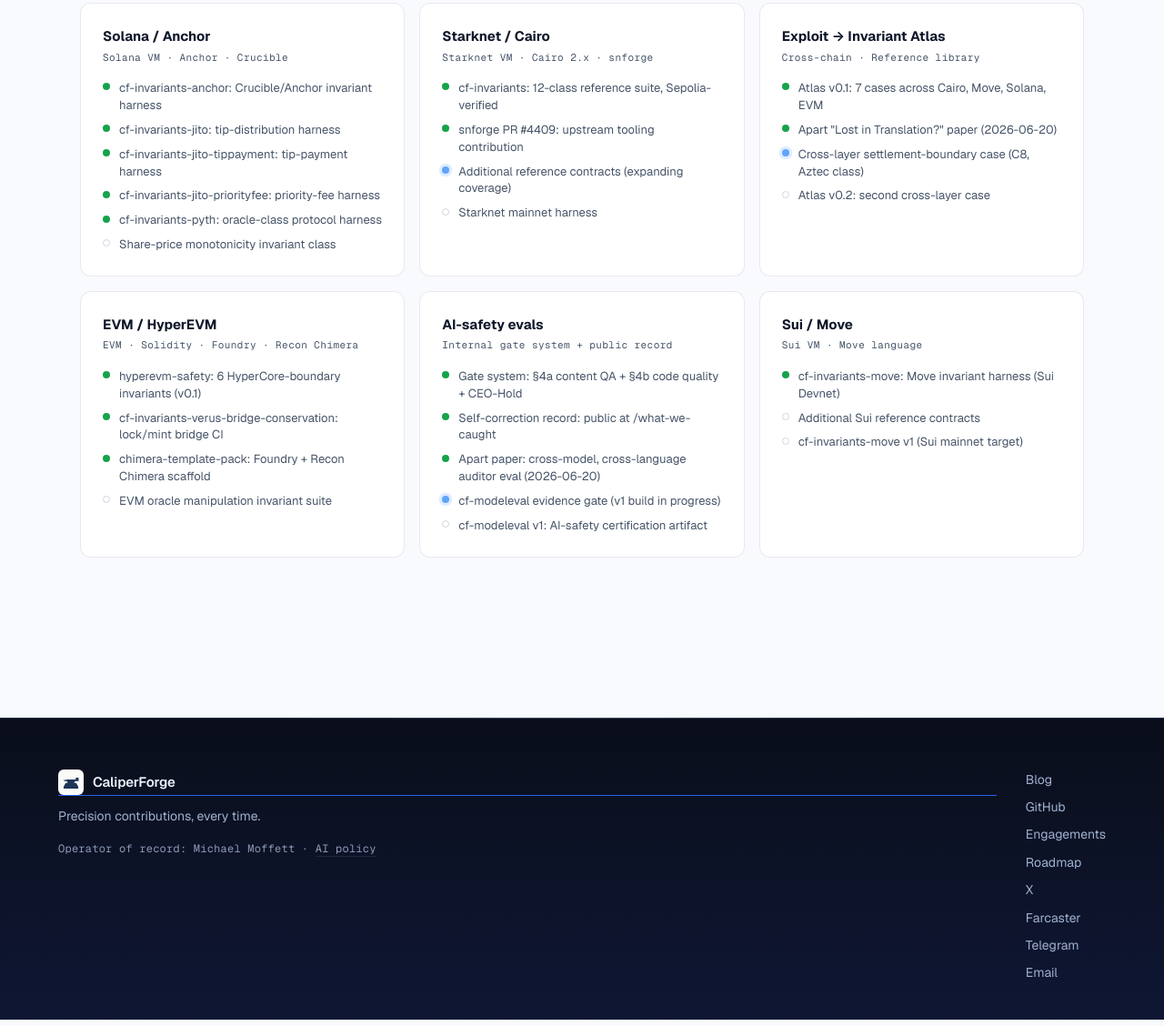
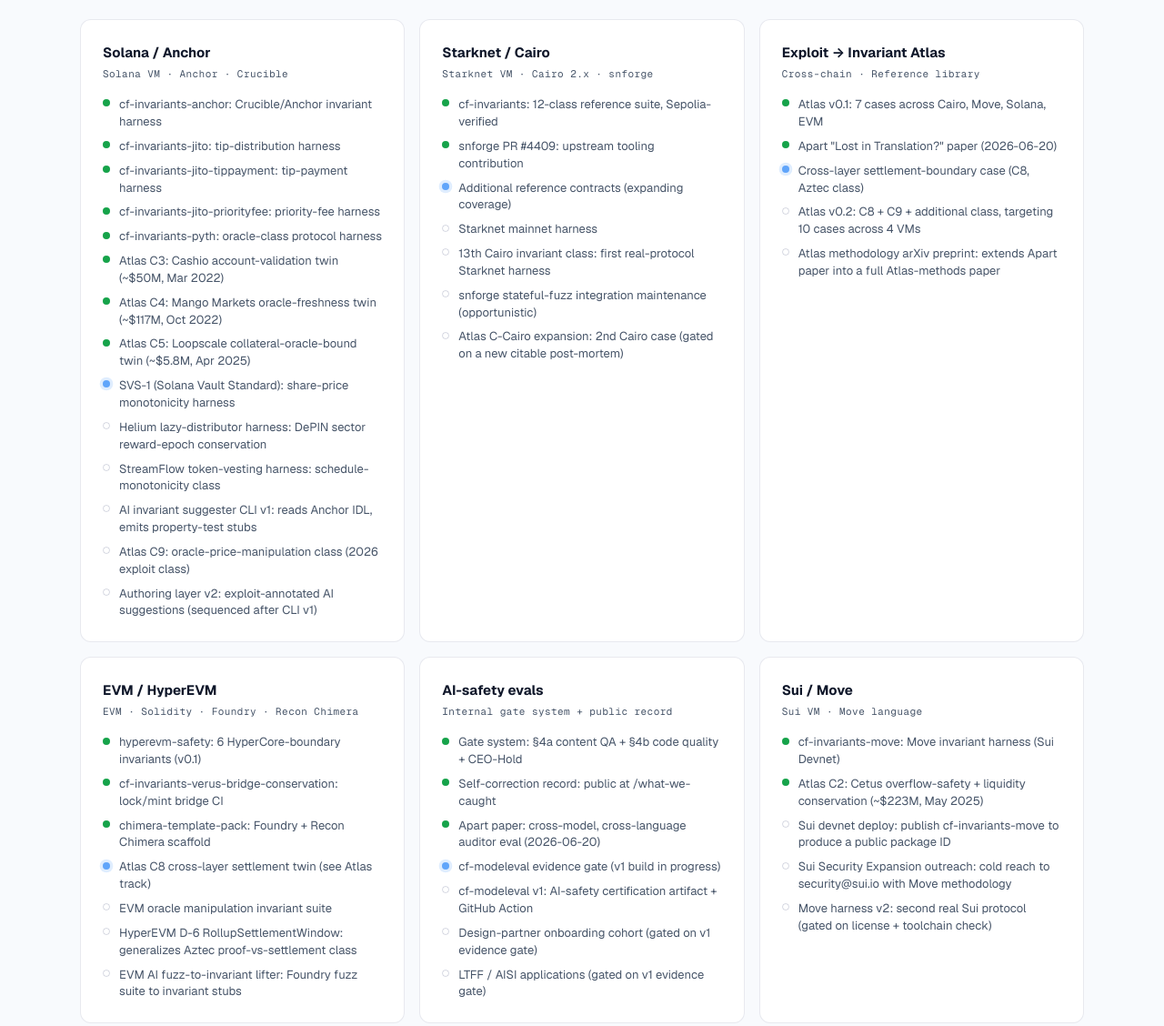
Before and after one commit to caliperforge/.github, a plain HTML site: page roadmap/index.html in a window 1280 px wide. Shown: the part 1433-2561 px from the top of the page at 91% size. Drawn offline with nearby package versions, Linux system fonts and the light colour scheme.

Commit message:
site deploy: roadmap nav parity + expanded build roadmap (Solana SVS-1 building + 5 planned, all tracks filled)

```diff
--- a/roadmap/index.html
+++ b/roadmap/index.html
@@ -244,7 +244,15 @@
                         <div class="track-item"><span class="status-dot shipped"></span>cf-invariants-jito-tippayment: tip-payment harness</div>
                         <div class="track-item"><span class="status-dot shipped"></span>cf-invariants-jito-priorityfee: priority-fee harness</div>
                         <div class="track-item"><span class="status-dot shipped"></span>cf-invariants-pyth: oracle-class protocol harness</div>
-                        <div class="track-item"><span class="status-dot planned"></span>Share-price monotonicity invariant class</div>
+                        <div class="track-item"><span class="status-dot shipped"></span>Atlas C3: Cashio account-validation twin (~$50M, Mar 2022)</div>
+                        <div class="track-item"><span class="status-dot shipped"></span>Atlas C4: Mango Markets oracle-freshness twin (~$117M, Oct 2022)</div>
+                        <div class="track-item"><span class="status-dot shipped"></span>Atlas C5: Loopscale collateral-oracle-bound twin (~$5.8M, Apr 2025)</div>
+                        <div class="track-item"><span class="status-dot building"></span>SVS-1 (Solana Vault Standard): share-price monotonicity harness</div>
+                        <div class="track-item"><span class="status-dot planned"></span>Helium lazy-distributor harness: DePIN sector reward-epoch conservation</div>
+                        <div class="track-item"><span class="status-dot planned"></span>StreamFlow token-vesting harness: schedule-monotonicity class</div>
+                        <div class="track-item"><span class="status-dot planned"></span>AI invariant suggester CLI v1: reads Anchor IDL, emits property-test stubs</div>
+                        <div class="track-item"><span class="status-dot planned"></span>Atlas C9: oracle-price-manipulation class (2026 exploit class)</div>
+                        <div class="track-item"><span class="status-dot planned"></span>Authoring layer v2: exploit-annotated AI suggestions (sequenced after CLI v1)</div>
                     </div>
                 </div>
 
@@ -258,6 +266,9 @@
                         <div class="track-item"><span class="status-dot shipped"></span>snforge PR #4409: upstream tooling contribution</div>
                         <div class="track-item"><span class="status-dot building"></span>Additional reference contracts (expanding coverage)</div>
                         <div class="track-item"><span class="status-dot planned"></span>Starknet mainnet harness</div>
+                        <div class="track-item"><span class="status-dot planned"></span>13th Cairo invariant class: first real-protocol Starknet harness</div>
+                        <div class="track-item"><span class="status-dot planned"></span>snforge stateful-fuzz integration maintenance (opportunistic)</div>
+                        <div class="track-item"><span class="status-dot planned"></span>Atlas C-Cairo expansion: 2nd Cairo case (gated on a new citable post-mortem)</div>
                     </div>
                 </div>
 
@@ -270,7 +281,8 @@
                         <div class="track-item"><span class="status-dot shipped"></span>Atlas v0.1: 7 cases across Cairo, Move, Solana, EVM</div>
                         <div class="track-item"><span class="status-dot shipped"></span>Apart "Lost in Translation?" paper (2026-06-20)</div>
                         <div class="track-item"><span class="status-dot building"></span>Cross-layer settlement-boundary case (C8, Aztec class)</div>
-                        <div class="track-item"><span class="status-dot planned"></span>Atlas v0.2: second cross-layer case</div>
+                        <div class="track-item"><span class="status-dot planned"></span>Atlas v0.2: C8 + C9 + additional class, targeting 10 cases across 4 VMs</div>
+                        <div class="track-item"><span class="status-dot planned"></span>Atlas methodology arXiv preprint: extends Apart paper into a full Atlas-methods paper</div>
                     </div>
                 </div>
 
@@ -283,7 +295,10 @@
                         <div class="track-item"><span class="status-dot shipped"></span>hyperevm-safety: 6 HyperCore-boundary invariants (v0.1)</div>
                         <div class="track-item"><span class="status-dot shipped"></span>cf-invariants-verus-bridge-conservation: lock/mint bridge CI</div>
                         <div class="track-item"><span class="status-dot shipped"></span>chimera-template-pack: Foundry + Recon Chimera scaffold</div>
+                        <div class="track-item"><span class="status-dot building"></span>Atlas C8 cross-layer settlement twin (see Atlas track)</div>
                         <div class="track-item"><span class="status-dot planned"></span>EVM oracle manipulation invariant suite</div>
+                        <div class="track-item"><span class="status-dot planned"></span>HyperEVM D-6 RollupSettlementWindow: generalizes Aztec proof-vs-settlement class</div>
+                        <div class="track-item"><span class="status-dot planned"></span>EVM AI fuzz-to-invariant lifter: Foundry fuzz suite to invariant stubs</div>
                     </div>
                 </div>
 
@@ -297,7 +312,9 @@
                         <div class="track-item"><span class="status-dot shipped"></span>Self-correction record: public at /what-we-caught</div>
                         <div class="track-item"><span class="status-dot shipped"></span>Apart paper: cross-model, cross-language auditor eval (2026-06-20)</div>
                         <div class="track-item"><span class="status-dot building"></span>cf-modeleval evidence gate (v1 build in progress)</div>
-                        <div class="track-item"><span class="status-dot planned"></span>cf-modeleval v1: AI-safety certification artifact</div>
+                        <div class="track-item"><span class="status-dot planned"></span>cf-modeleval v1: AI-safety certification artifact + GitHub Action</div>
+                        <div class="track-item"><span class="status-dot planned"></span>Design-partner onboarding cohort (gated on v1 evidence gate)</div>
+                        <div class="track-item"><span class="status-dot planned"></span>LTFF / AISI applications (gated on v1 evidence gate)</div>
                     </div>
                 </div>
 
@@ -308,8 +325,10 @@
                     </div>
                     <div class="track-items">
                         <div class="track-item"><span class="status-dot shipped"></span>cf-invariants-move: Move invariant harness (Sui Devnet)</div>
-                        <div class="track-item"><span class="status-dot planned"></span>Additional Sui reference contracts</div>
-                        <div class="track-item"><span class="status-dot planned"></span>cf-invariants-move v1 (Sui mainnet target)</div>
+                        <div class="track-item"><span class="status-dot shipped"></span>Atlas C2: Cetus overflow-safety + liquidity conservation (~$223M, May 2025)</div>
+                        <div class="track-item"><span class="status-dot planned"></span>Sui devnet deploy: publish cf-invariants-move to produce a public package ID</div>
+                        <div class="track-item"><span class="status-dot planned"></span>Sui Security Expansion outreach: cold reach to security@sui.io with Move methodology</div>
+                        <div class="track-item"><span class="status-dot planned"></span>Move harness v2: second real Sui protocol (gated on license + toolchain check)</div>
                     </div>
                 </div>
 
--- a/style.css
+++ b/style.css
@@ -1953,7 +1953,7 @@
     position: relative; z-index: 2;
     max-width: var(--container);
     margin: 0 auto;
-    padding: 2.5rem var(--gutter) 4rem;
+    padding: 3.625rem var(--gutter) 4rem;   /* top matches .subhero after v9 Fix 3 */
 }
 
 .rdm-kicker {
@@ -2154,7 +2154,7 @@
 /* ----- roadmap responsive tweaks --------------------------------------- */
 
 @media (max-width: 768px) {
-    .rdm-hero-inner { padding-bottom: 3rem; }
+    .rdm-hero-inner { padding-top: 2.625rem; padding-bottom: 3rem; }   /* top matches .subhero mobile */
 }
 
 @media (prefers-reduced-motion: reduce) {
```
